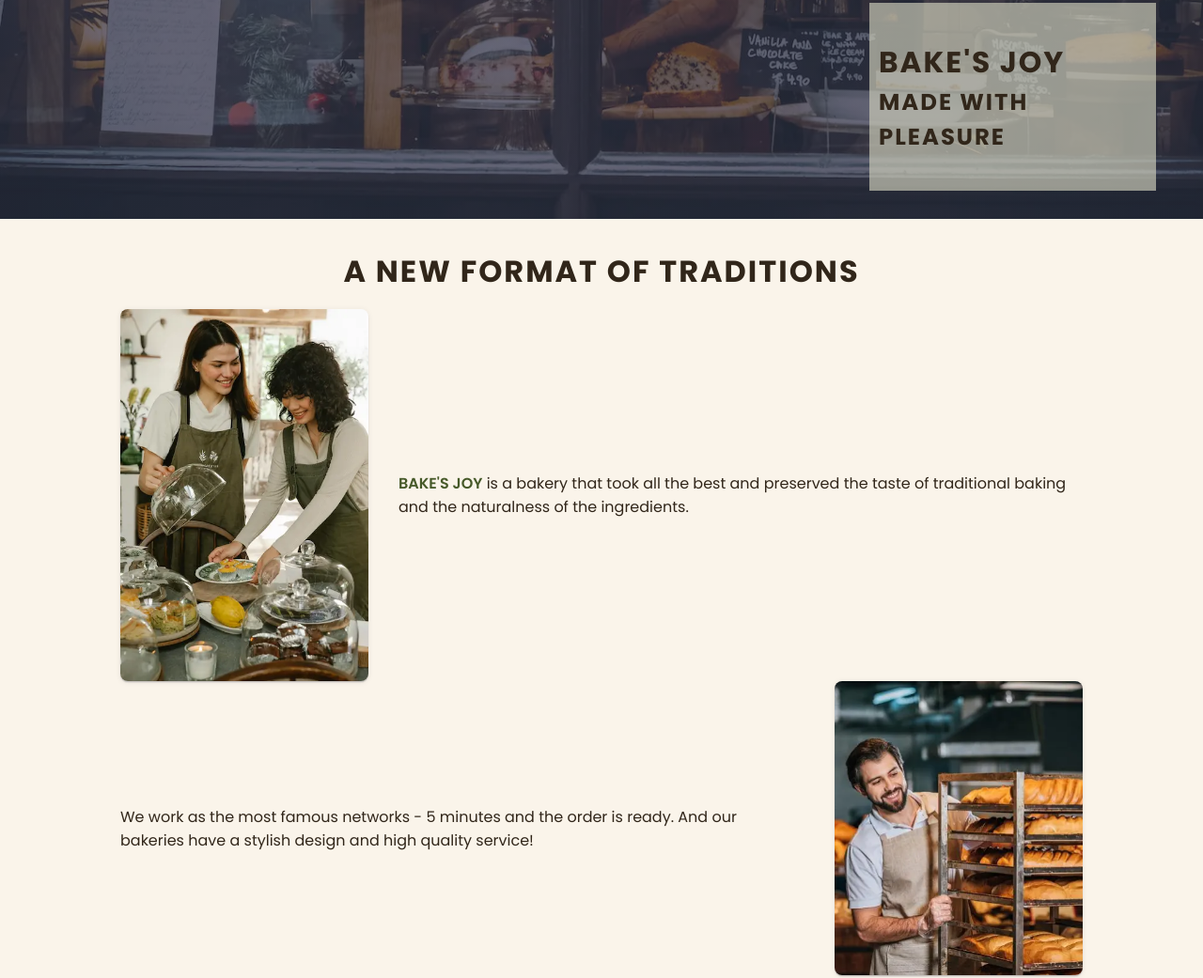
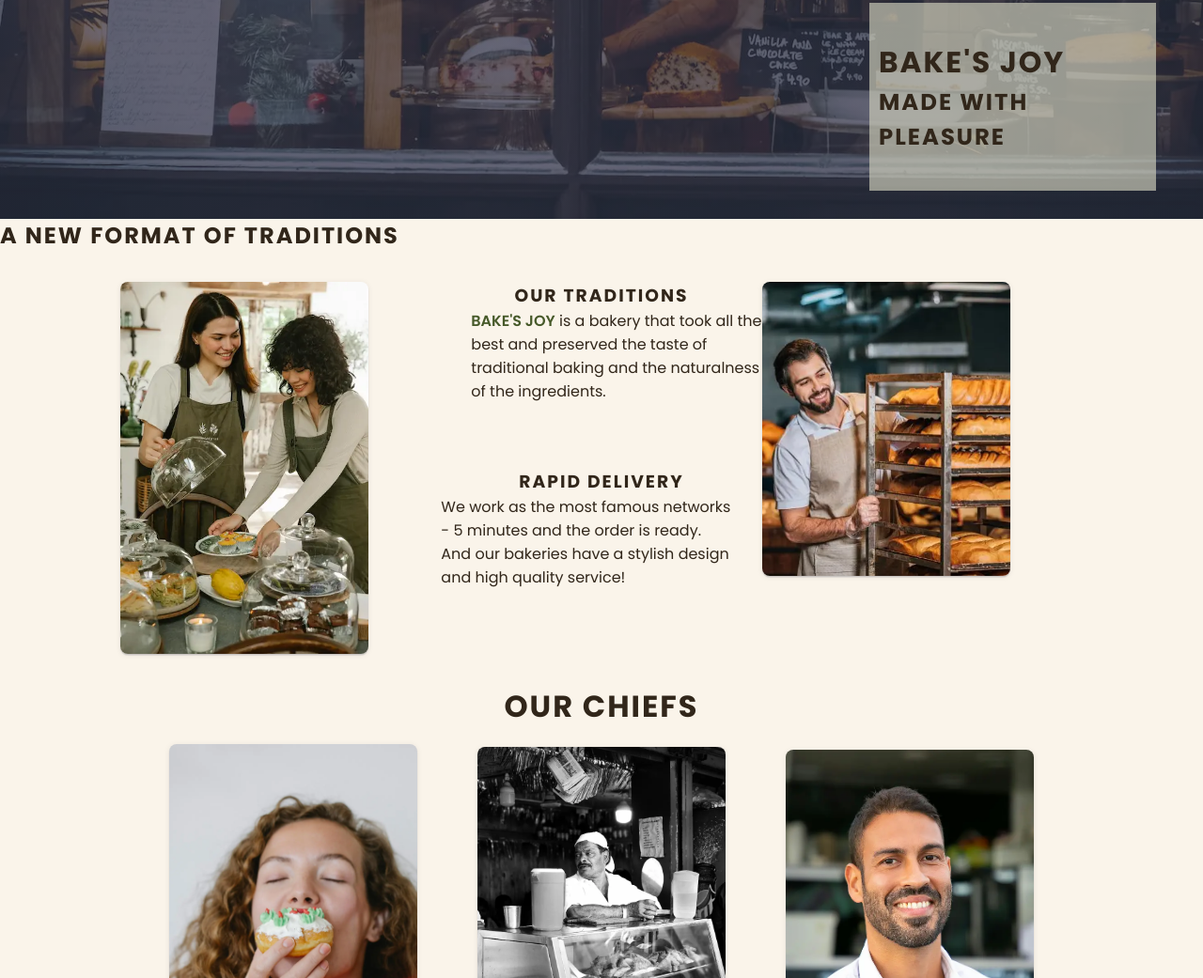
Before and after one commit to barkode/bake-with-joy, a plain HTML site: page index.html in a window 1280 px wide. Shown: the part 497-1538 px from the top of the page at 94% size. Drawn offline with Linux system fonts and the light colour scheme.

Commit message:
Add grid to our traditions section

```diff
--- a/assets/css/style.css
+++ b/assets/css/style.css
@@ -184,19 +184,26 @@ main {
 /* *=========== Traditions ========== */
 
 .traditions-section {
+  /* padding-top: 2rem;
+  padding-bottom: 1rem;
+  text-align: center;
+  width: 100%; */
+  /* max-width: 80vw; */
+}
+
+.traditions-section-container {
   padding-top: 2rem;
   padding-bottom: 1rem;
   text-align: center;
   width: 100%;
-  /* max-width: 80vw; */
 }
 
-.traditions-section > h2 {
+.traditions-section-container > h2 {
   margin-bottom: 1rem;
   font-size: 2rem;
 }
 
-.traditions-section img {
+.traditions-section-container img {
   display: none;
 }
 
@@ -610,17 +617,61 @@ footer {
 
   /* Our Traditions */
 
-  .traditions-section img {
+  .traditions-section-container img {
     display: block;
     border-radius: 8px;
     box-shadow: var(--box-shadow-img);
   }
 
-  .traditions-article {
+  /* Grid layout to the tradition section */
+  .traditions-section-container {
+    display: grid;
+
+    grid-template-rows: 1fr 1fr;
+    grid-template-columns: 1fr 1fr 1fr;
+
+    gap: 0px;
+    height: 100%;
+  }
+
+  .traditions-img-1 {
+    background-color: inherit;
+    grid-row-start: 1;
+    grid-column-start: 1;
+
+    grid-row-end: 3;
+    grid-column-end: 2;
+  }
+  .traditions-img-2 {
+    background-color: inherit;
+    grid-row-start: 1;
+    grid-column-start: 3;
+
+    grid-row-end: 3;
+    grid-column-end: 4;
+  }
+  .traditions-section {
+    background-color: inherit;
+    grid-row-start: 1;
+    grid-column-start: 2;
+
+    grid-row-end: 2;
+    grid-column-end: 3;
+  }
+  .delivery-article {
+    background-color: inherit;
+    grid-row-start: 2;
+    grid-column-start: 2;
+
+    grid-row-end: 3;
+    grid-column-end: 3;
+  }
+
+  /* .traditions-article {
     display: flex;
     flex-direction: row-reverse;
     justify-content: center;
-  }
+  } */
 
   .traditions-article p {
     align-self: center;
@@ -629,10 +680,10 @@ footer {
     margin-left: 2rem;
   }
 
-  .delivery-article {
+  /* .delivery-article {
     display: flex;
     justify-content: center;
-  }
+  } */
 
   .delivery-article p {
     align-self: center;
@@ -686,7 +737,7 @@ footer {
 
   /* Traditions section */
 
-  .traditions-section.container {
+  .traditions-section-container.container {
     width: 80vw;
   }
 
--- a/index.html
+++ b/index.html
@@ -76,32 +76,38 @@
         </div>
       </section>
       <!-- Our traditions -->
-      <section class="traditions-section container">
+      <section class="traditions-section">
         <h2>A new format of traditions</h2>
+        <div class="traditions-section-container container">
           <article class="traditions-article">
+            <h3>Our traditions</h3>
             <p>
               <span class="accent-name">Bake's JOY</span> is a bakery that took
               all the best and preserved the taste of traditional baking and the
               naturalness of the ingredients.
             </p>
+          </article>
           <img
+            class="traditions-img-1"
             src="./assets/images/tradition-2.webp"
             alt="Women make traditional bread"
             width="264"
           />
-        </article>
           <article class="delivery-article">
+            <h3>Rapid delivery</h3>
             <p>
               We work as the most famous networks - 5 minutes and the order is
               ready. And our bakeries have a stylish design and high quality
               service!
             </p>
+          </article>
           <img
+            class="traditions-img-2"
             src="./assets/images/tradition-1.webp"
             alt="Man delivery bread"
             width="264"
           />
-        </article>
+        </div>
       </section>
       <!-- Our team section -->
       <section class="team-section">
```
Lines whose indentation alone changed are shown as unchanged.
